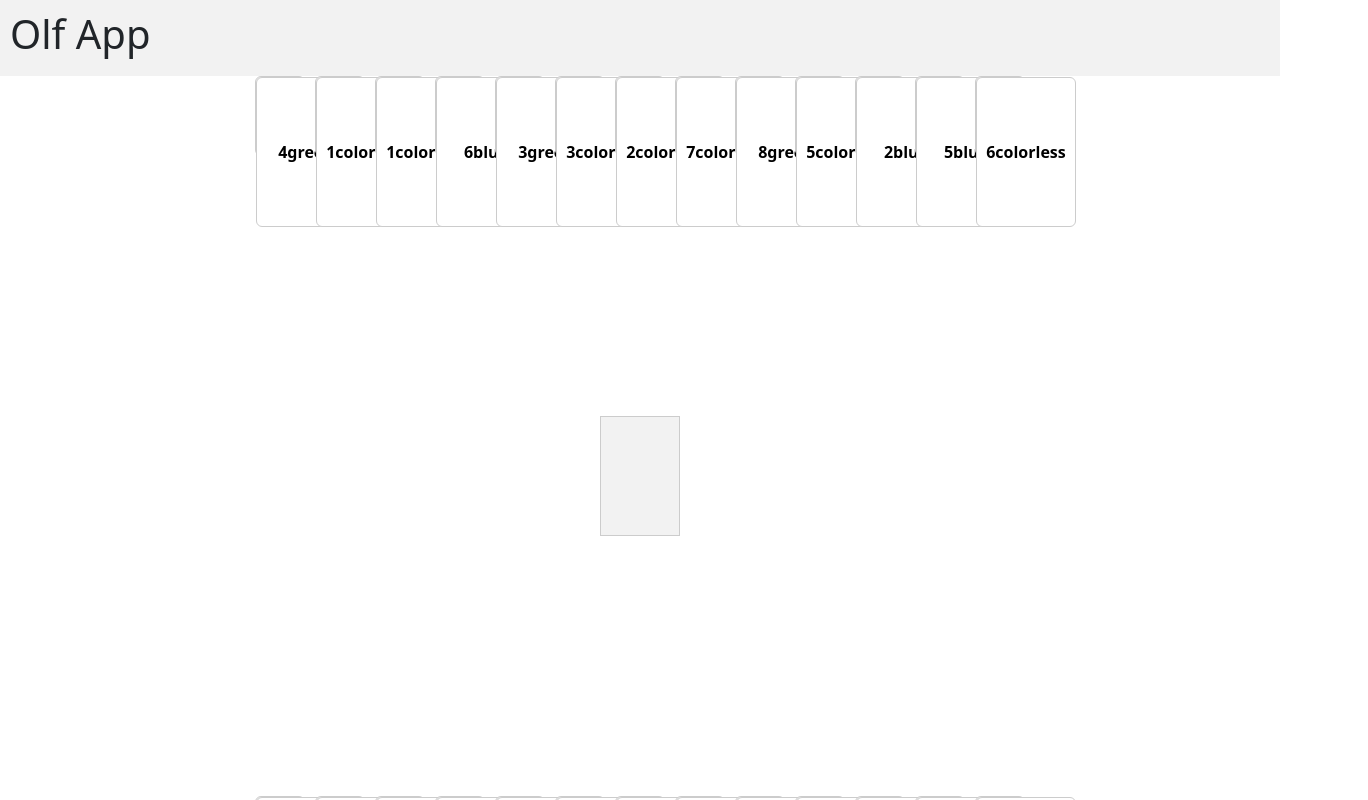
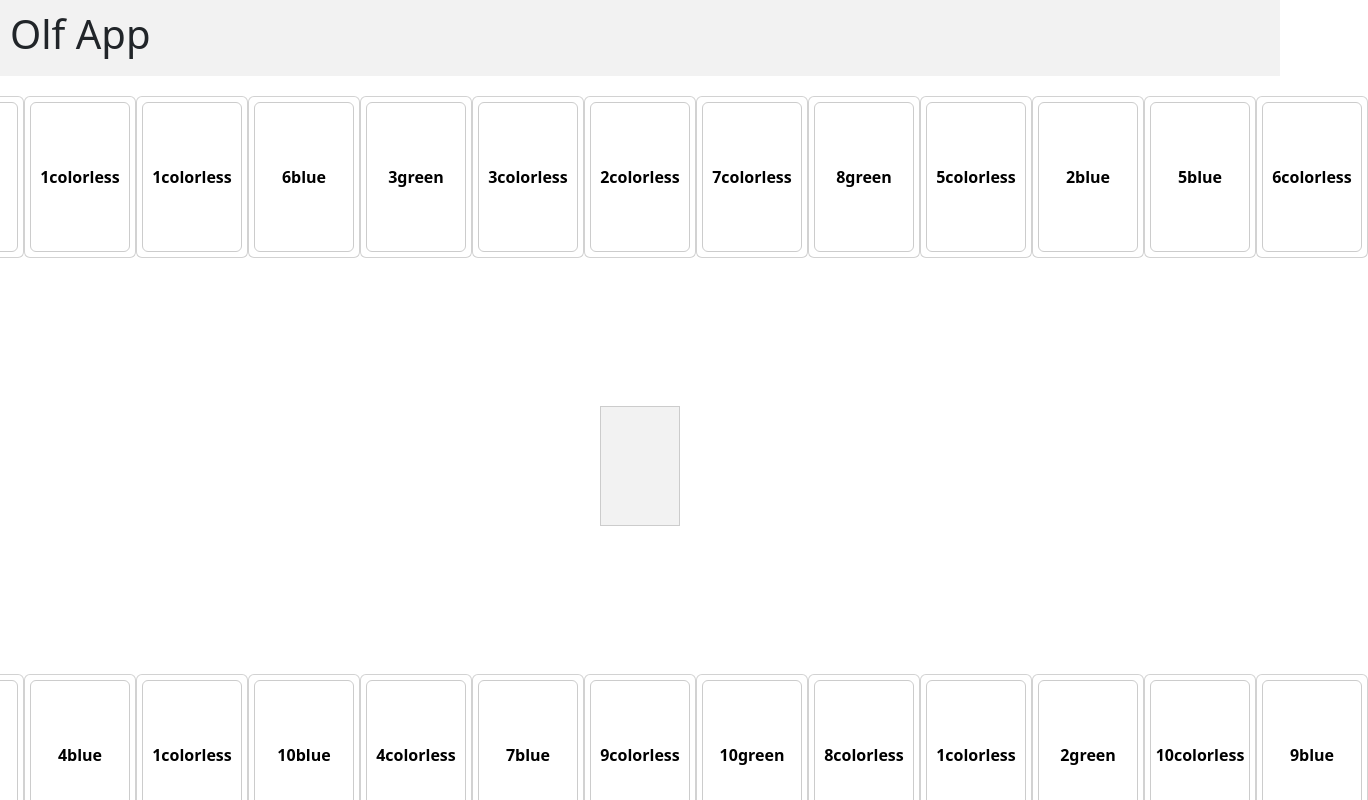
Before and after one commit to noharms/olf-app, an Angular app: page /olf/cardgame/current in a window 1280 px wide. Shown: the top 800 px of the page, 1368 px wide, since content can reach past the window. Built offline with nearby package versions, Linux system fonts and the light colour scheme.

Commit message:
Remove incompatible card stylings

```diff
--- a/src/app/app.component.scss
+++ b/src/app/app.component.scss
@@ -1,6 +1,13 @@
+/* Add spacing for the entire application */
+body {
+    margin: 10px;
+}
+
 .header-section {
     background-color: #f2f2f2;
     padding: 10px;
+    margin-bottom: 10px;
+    /* Add margin to create space between the content and the header */
 }
 
 .footer-section {
@@ -8,4 +15,6 @@
     padding: 10px;
     text-align: center;
     font-size: 14px;
+    margin-top: 10px;
+    /* Add margin to create space between the content and the footer */
 }
--- a/src/app/card-game/card/card.component.scss
+++ b/src/app/card-game/card/card.component.scss
@@ -7,17 +7,20 @@
     align-items: center;
     font-size: 16px;
     font-weight: bold;
+    margin: 5px;
+    /* Add margin around card */
+
+    &.face-up .front {
+        display: flex;
     }
 
     .front {
+        display: none;
         background-color: #fff;
         color: #000;
     }
 
     .back {
-    background-color: #ccc;
+        background-color: #0c0b0b;
     }
-
-.face-up {
-    //transform: rotateY(180deg);
 }
--- a/src/app/card-game/current-game/current-game.component.scss
+++ b/src/app/card-game/current-game/current-game.component.scss
@@ -3,21 +3,27 @@
     flex-direction: column;
     justify-content: space-between;
     align-items: center;
-    height: 100vh;
+    height: calc(100vh - 40px);
+    /* Subtract the header and footer height */
 
     .computer-cards,
     .player-cards {
         display: flex;
         justify-content: center;
         align-items: center;
+        margin: 10px;
+        /* Add margin for spacing */
 
-        .card {
-            width: 50px;
-            height: 80px;
-            margin: 0 5px;
-            background-color: #f2f2f2;
-            border: 1px solid #ccc;
-        }
+        // this can be used to have the cards overlap a bit
+        // .card {
+        //     width: 80px;
+        //     /* Adjust the width as needed */
+        //     height: 120px;
+        //     /* Adjust the height as needed */
+        //     margin: 0 5px;
+        //     background-color: #f2f2f2;
+        //     border: 1px solid #ccc;
+        // }
     }
 
     .stack-of-cards {
```
Lines whose indentation alone changed are shown as unchanged.
